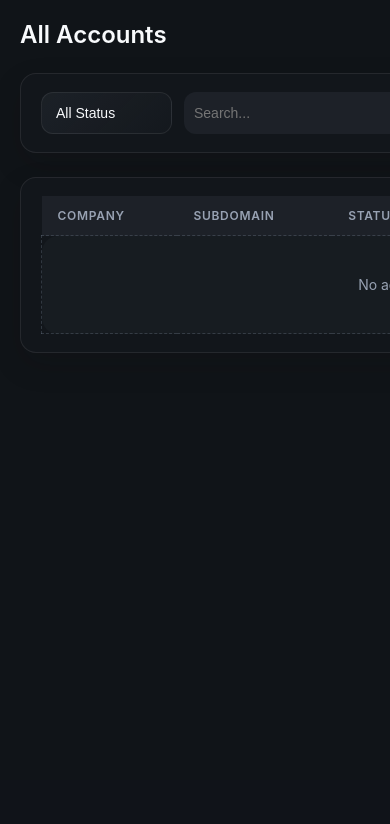
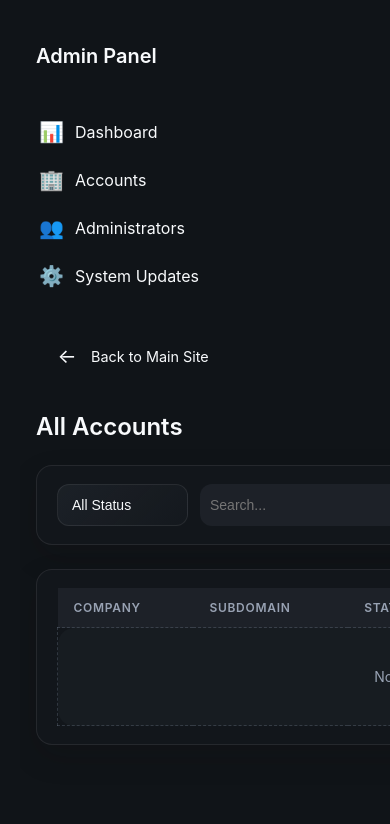
Before and after one commit to DevinRyan-Vesta/KBM2.0, a Python web app: template templates/app_admin/accounts.html in a window 390 px wide; the page is wider, and only the part inside the window is pictured. Shown: the part 64-888 px from the top of that part. Before the commit the page ends 417 px from the top of that part, so only its background shows below. Run offline with Jinja, Linux system fonts and the light colour scheme; the template is opened without the code that fills it, so the values that code supplies are empty.

Commit message:
Add dedicated left sidebar navigation for app admin pages
- Created admin_base.html template extending base.html
- Includes sticky left sidebar with navigation to:
  - Dashboard
  - Accounts
  - Administrators
  - System Updates
  - Back to Main Site
- Updated all 6 admin templates to extend admin_base.html
- Active state highlighting for current page
- Responsive design for mobile devices
- Consistent styling using CSS variables

Generated with [Claude Code](https://claude.com/claude-code)

Co-Authored-By: Claude <noreply@anthropic.com>

```diff
--- a/templates/app_admin/account_detail.html
+++ b/templates/app_admin/account_detail.html
@@ -1,8 +1,8 @@
-{% extends "base.html" %}
+{% extends "app_admin/admin_base.html" %}
 
 {% block title %}{{ account.company_name }} - Account Details{% endblock %}
 
-{% block content %}
+{% block admin_content %}
 <style>
   select {
     appearance: none;
--- a/templates/app_admin/accounts.html
+++ b/templates/app_admin/accounts.html
@@ -1,8 +1,8 @@
-{% extends "base.html" %}
+{% extends "app_admin/admin_base.html" %}
 
 {% block title %}Manage Accounts{% endblock %}
 
-{% block content %}
+{% block admin_content %}
 <style>
   select {
     appearance: none;
--- /dev/null
+++ b/templates/app_admin/admin_base.html
@@ -0,0 +1,164 @@
+{% extends "base.html" %}
+
+{% block content %}
+<div class="admin-layout">
+  <!-- Admin Sidebar Navigation -->
+  <nav class="admin-sidebar">
+    <div class="admin-nav-header">
+      <h3>Admin Panel</h3>
+    </div>
+
+    <div class="admin-nav-section">
+      <a href="{{ url_for('app_admin.dashboard') }}" class="admin-nav-link {% if request.endpoint == 'app_admin.dashboard' %}active{% endif %}">
+        <span class="nav-icon">📊</span>
+        <span class="nav-text">Dashboard</span>
+      </a>
+
+      <a href="{{ url_for('app_admin.list_accounts') }}" class="admin-nav-link {% if request.endpoint in ['app_admin.list_accounts', 'app_admin.view_account'] %}active{% endif %}">
+        <span class="nav-icon">🏢</span>
+        <span class="nav-text">Accounts</span>
+      </a>
+
+      <a href="{{ url_for('app_admin.list_app_admins') }}" class="admin-nav-link {% if request.endpoint in ['app_admin.list_app_admins', 'app_admin.new_app_admin'] %}active{% endif %}">
+        <span class="nav-icon">👥</span>
+        <span class="nav-text">Administrators</span>
+      </a>
+
+      <a href="{{ url_for('app_admin.system_updates') }}" class="admin-nav-link {% if request.endpoint == 'app_admin.system_updates' %}active{% endif %}">
+        <span class="nav-icon">⚙️</span>
+        <span class="nav-text">System Updates</span>
+      </a>
+    </div>
+
+    <div class="admin-nav-footer">
+      <a href="{{ url_for('main.index') }}" class="admin-nav-link admin-nav-back">
+        <span class="nav-icon">←</span>
+        <span class="nav-text">Back to Main Site</span>
+      </a>
+    </div>
+  </nav>
+
+  <!-- Admin Content Area -->
+  <div class="admin-content">
+    {% block admin_content %}{% endblock %}
+  </div>
+</div>
+
+<style>
+.admin-layout {
+  display: flex;
+  min-height: calc(100vh - 60px);
+  gap: 0;
+  margin: 0;
+  padding: 0;
+}
+
+.admin-sidebar {
+  width: 250px;
+  background: var(--card-bg);
+  border-right: 1px solid var(--border);
+  display: flex;
+  flex-direction: column;
+  position: sticky;
+  top: 60px;
+  height: calc(100vh - 60px);
+  overflow-y: auto;
+}
+
+.admin-nav-header {
+  padding: 1.5rem 1rem;
+  border-bottom: 1px solid var(--border);
+}
+
+.admin-nav-header h3 {
+  margin: 0;
+  font-size: 1.25rem;
+  font-weight: 600;
+  color: var(--primary);
+}
+
+.admin-nav-section {
+  flex: 1;
+  padding: 1rem 0;
+}
+
+.admin-nav-link {
+  display: flex;
+  align-items: center;
+  gap: 0.75rem;
+  padding: 0.75rem 1rem;
+  color: var(--text);
+  text-decoration: none;
+  transition: all 0.2s;
+  border-left: 3px solid transparent;
+}
+
+.admin-nav-link:hover {
+  background: var(--hover-bg);
+  color: var(--primary);
+}
+
+.admin-nav-link.active {
+  background: var(--hover-bg);
+  color: var(--primary);
+  border-left-color: var(--primary);
+  font-weight: 500;
+}
+
+.admin-nav-link .nav-icon {
+  font-size: 1.25rem;
+  width: 1.5rem;
+  text-align: center;
+}
+
+.admin-nav-link .nav-text {
+  flex: 1;
+}
+
+.admin-nav-footer {
+  padding: 1rem;
+  border-top: 1px solid var(--border);
+}
+
+.admin-nav-back {
+  color: var(--text-muted);
+  font-size: 0.9rem;
+}
+
+.admin-nav-back:hover {
+  color: var(--text);
+}
+
+.admin-content {
+  flex: 1;
+  padding: 2rem;
+  overflow-y: auto;
+  background: var(--bg);
+}
+
+/* Dark mode adjustments */
+@media (prefers-color-scheme: dark) {
+  .admin-sidebar {
+    background: var(--card-bg);
+  }
+}
+
+/* Mobile responsive */
+@media (max-width: 768px) {
+  .admin-layout {
+    flex-direction: column;
+  }
+
+  .admin-sidebar {
+    width: 100%;
+    height: auto;
+    position: relative;
+    top: 0;
+  }
+
+  .admin-content {
+    padding: 1rem;
+  }
+}
+</style>
+{% endblock %}
--- a/templates/app_admin/app_admin_form.html
+++ b/templates/app_admin/app_admin_form.html
@@ -1,8 +1,8 @@
-{% extends "base.html" %}
+{% extends "app_admin/admin_base.html" %}
 
 {% block title %}Create App Admin{% endblock %}
 
-{% block content %}
+{% block admin_content %}
 <div class="page-header">
   <div>
     <a href="{{ url_for('app_admin.list_app_admins') }}" class="btn ghost" style="margin-bottom: 12px;">&larr; Back to App Admins</a>
--- a/templates/app_admin/app_admins.html
+++ b/templates/app_admin/app_admins.html
@@ -1,8 +1,8 @@
-{% extends "base.html" %}
+{% extends "app_admin/admin_base.html" %}
 
 {% block title %}App Administrators{% endblock %}
 
-{% block content %}
+{% block admin_content %}
 <div class="page-header">
   <h1>App Administrators</h1>
   <div class="toolbar">
--- a/templates/app_admin/dashboard.html
+++ b/templates/app_admin/dashboard.html
@@ -1,8 +1,8 @@
-{% extends "base.html" %}
+{% extends "app_admin/admin_base.html" %}
 
 {% block title %}App Admin Dashboard{% endblock %}
 
-{% block content %}
+{% block admin_content %}
 <div class="max-w-7xl mx-auto">
     <h1 class="text-3xl font-bold mb-6 text-gray-800">System Administration</h1>
 
--- a/templates/app_admin/system_updates.html
+++ b/templates/app_admin/system_updates.html
@@ -1,8 +1,8 @@
-{% extends "base.html" %}
+{% extends "app_admin/admin_base.html" %}
 
 {% block title %}System Updates - App Admin{% endblock %}
 
-{% block content %}
+{% block admin_content %}
 <style>
   .status-badge {
     display: inline-flex;
```
